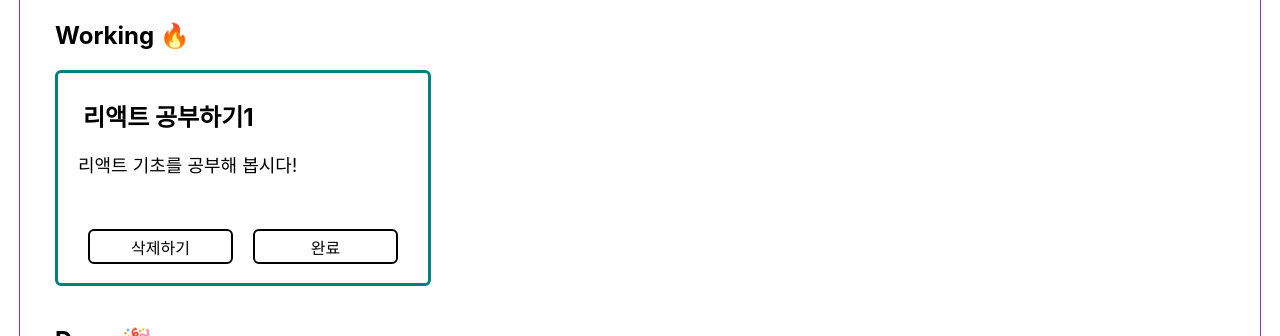
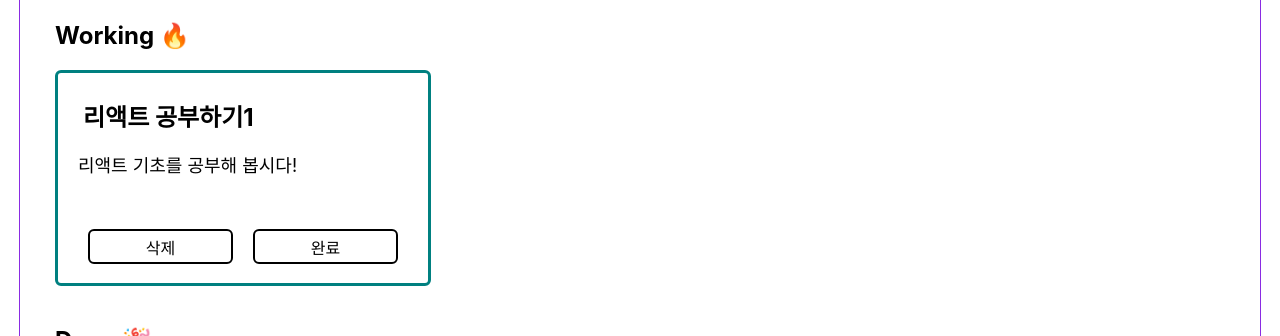
Before and after one commit to cchloe0927/React-todolist, a React (Create React App) app: page / in a window 1280 px wide. Shown: the part 175-511 px from the top of the page. Built offline with nearby package versions, Linux system fonts and the light colour scheme.

Commit message:
ContentsCard components

```diff
--- a/src/App.js
+++ b/src/App.js
@@ -17,7 +17,7 @@ function App() {
   ]);
 
   //todo 추가하기
-  const onSaveTodo = (newTodo) => {
+  const onSavedTodo = (newTodo) => {
     const todosData = {
       ...newTodo,
       id: uuidv4(),
@@ -27,7 +27,7 @@ function App() {
     //console.log('todosData: ', todosData);
   };
   //todo 삭제하기
-  const onDeleteTodo = (id) => {
+  const onDeletedTodo = (id) => {
     //console.log(id);
     const newTodoList = todos.filter((todo) => todo.id !== id);
     setTodos(newTodoList);
@@ -46,11 +46,11 @@ function App() {
   return (
     <div className='wrap'>
       <Header />
-      <AddContents onSaveTodosData={onSaveTodo} />
+      <AddContents onSaveTodosData={onSavedTodo} />
       <Contents
         todosData={todos}
-        onDeleteTdosData={onDeleteTodo}
-        onProgressState={onProgressTodo}
+        deleteTdosData={onDeletedTodo}
+        progressData={onProgressTodo}
       />
     </div>
   );
--- a/src/components/Contents.js
+++ b/src/components/Contents.js
@@ -1,12 +1,13 @@
 import React from 'react';
 import classes from './Contents.module.css';
+import ContentsCard from './ContentsCard';
 
 const Contents = (props) => {
-  //console.log("props", props)
+  console.log('props', props);
   const isWorking = props.todosData.filter((work) => work.progress === true);
   const isDone = props.todosData.filter((work) => work.progress === false);
-  console.log('isWorking', isWorking);
-  console.log('isDone', isDone);
+  //console.log('isWorking', isWorking);
+  //console.log('isDone', isDone);
 
   return (
     <div className={classes.contents}>
@@ -16,26 +17,13 @@ const Contents = (props) => {
         <div className={classes.contents_box}>
           {isWorking.map((todo) => {
             return (
-              <div key={todo.id} className={classes.contents_card}>
-                <h2 className={classes.contents_title}>{todo.title}</h2>
-                <p className={classes.contents_text}>{todo.contents}</p>
-                <div className={classes.btn}>
-                  <button
-                    className={classes.deleteBtn}
-                    onClick={() => props.onDeleteTdosData(todo.id)}
-                  >
-                    삭제하기
-                  </button>
-                  <button
-                    className={classes.doneBtn}
-                    onClick={() =>
-                      props.onProgressState(todo.id, todo.progress)
-                    }
-                  >
-                    완료
-                  </button>
-                </div>
-              </div>
+              <ContentsCard
+                key={todo.id}
+                todo={todo}
+                deleteTdosData={props.deleteTdosData}
+                progressData={props.progressData}
+                buttonName='완료'
+              />
             );
           })}
         </div>
@@ -46,26 +34,13 @@ const Contents = (props) => {
         <div className={classes.contents_box}>
           {isDone.map((todo) => {
             return (
-              <div key={todo.id} className={classes.contents_card}>
-                <h2 className={classes.contents_title}>{todo.title}</h2>
-                <p className={classes.contents_text}>{todo.contents}</p>
-                <div className={classes.btn}>
-                  <button
-                    className={classes.deleteBtn}
-                    onClick={() => props.onDeleteTdosData(todo.id)}
-                  >
-                    삭제하기
-                  </button>
-                  <button
-                    className={classes.doneBtn}
-                    onClick={() =>
-                      props.onProgressState(todo.id, todo.progress)
-                    }
-                  >
-                    취소
-                  </button>
-                </div>
-              </div>
+              <ContentsCard
+                key={todo.id}
+                todo={todo}
+                deleteTdosData={props.deleteTdosData}
+                progressData={props.progressData}
+                buttonName='취소'
+              />
             );
           })}
         </div>
--- /dev/null
+++ b/src/components/ContentsCard.js
@@ -0,0 +1,32 @@
+import React from 'react';
+import classes from './Contents.module.css';
+
+const ContentsCard = ({ todo, deleteTdosData, progressData, buttonName }) => {
+  //console.log('todo: ', todo);
+  //console.log('deleteTdosData: ', deleteTdosData);
+  //console.log('progressData: ', progressData);
+  //console.log('buttonName: ', buttonName);
+
+  return (
+    <div className={classes.contents_card}>
+      <h2 className={classes.contents_title}>{todo.title}</h2>
+      <p className={classes.contents_text}>{todo.contents}</p>
+      <div className={classes.btn}>
+        <button
+          className={classes.deleteBtn}
+          onClick={() => deleteTdosData(todo.id)}
+        >
+          삭제
+        </button>
+        <button
+          className={classes.doneBtn}
+          onClick={() => progressData(todo.id, todo.progress)}
+        >
+          {buttonName}
+        </button>
+      </div>
+    </div>
+  );
+};
+
+export default ContentsCard;
```
Also changed, not shown: src/components/ContentsCard.module.css (added).
